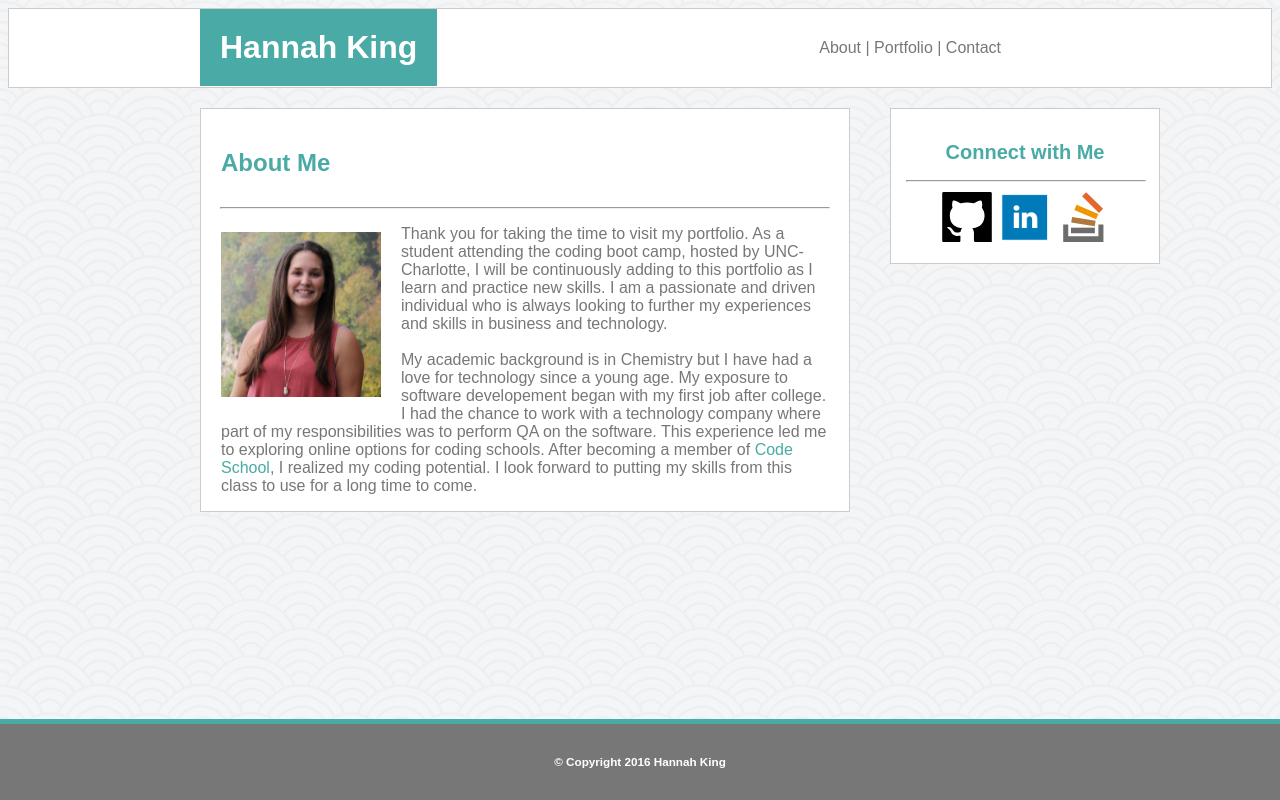
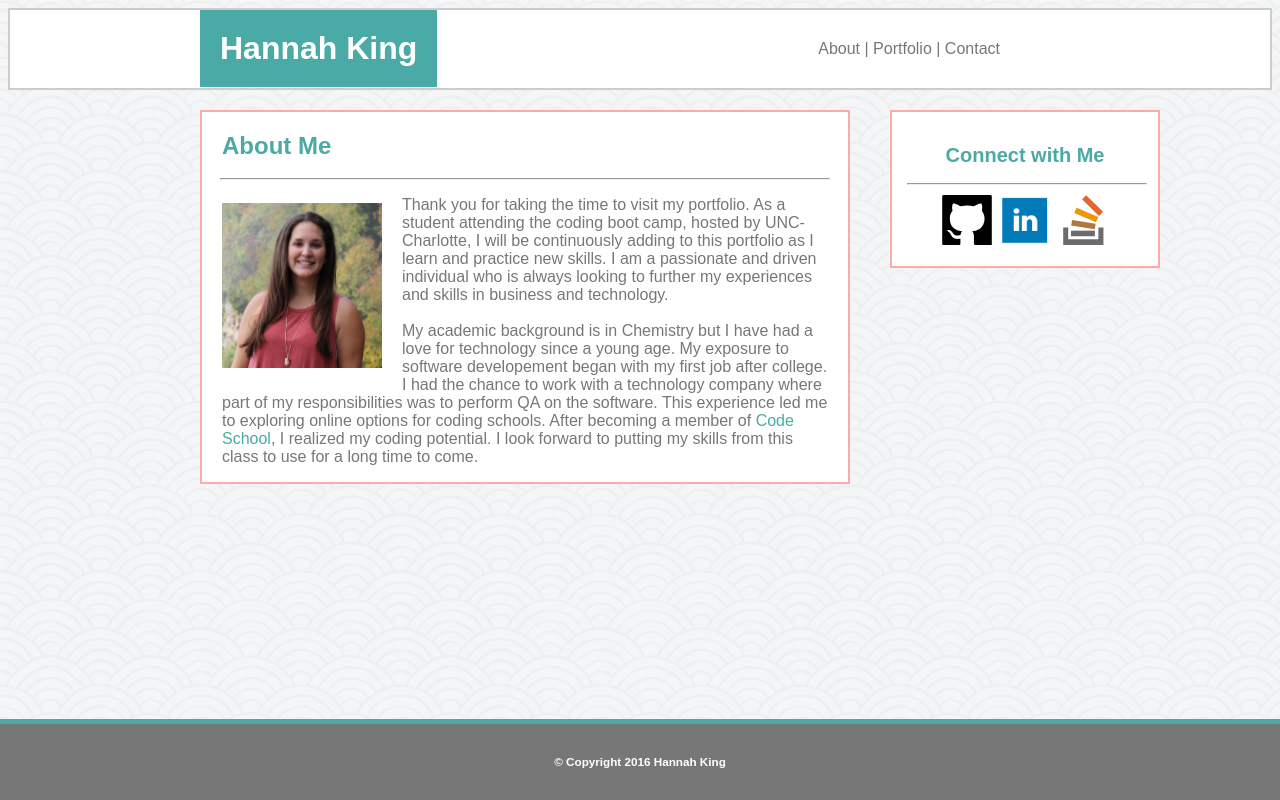
Before and after one commit to hmk7805/Basic-Portfolio, a PHP site: page / in a window 1280 px wide. Run offline with PHP 8.4, Linux system fonts and the light colour scheme.

Commit message:
Personal Touches Added: border colors on content area

```diff
--- a/assets/css/style.css
+++ b/assets/css/style.css
@@ -10,7 +10,7 @@ body{
 	font-family: "Arial", "Helvetica Neue", "Helvetica", "sans-serif";
 }
 
-h1 h2{
+h1 h2 h3 h4{
 	font-family: "Georgia", "Times", "Times New Roman", "serif";
 
 }
@@ -19,7 +19,7 @@ header{
 	background-color: #ffffff;
 	width:100%;
 	overflow:auto;
-	border: 1px solid #cccccc;
+	border: 2px solid #cccccc;
 	margin:0px 0px 20px 0px;
 
 }
@@ -77,7 +77,7 @@ a {
 
 .about-page {
 	background-color: #ffffff;
-	border: 1px solid #cccccc;
+	border: 2px solid #ffaaaa;
 	float:left;
 	width:650px;
 	margin: 0px 0px 0px 0px;
@@ -87,6 +87,7 @@ a {
 .heading {
 	color:#4aaaa5;
 	padding:20px 20px 10px 20px;
+	margin:0;
 	clear:both;
 
 }
@@ -113,7 +114,7 @@ p {
 
 .contact-page {
 	background-color: #ffffff;
-	border: 1px solid #cccccc;
+	border: 2px solid #ffaaaa;
 	float:left;
 	width:650px;
 	margin: 0px 0px 0px 0px;
@@ -145,7 +146,7 @@ form {
 
 .portfolio-page {
 	background-color: #ffffff;
-	border: 1px solid #cccccc;
+	border: 2px solid #ffaaaa;
 	float:left;
 	width:650px;
 	margin: 0px 0px 20px 0px;
@@ -209,7 +210,7 @@ h4 {
 aside {
 	text-align:center;
 	background-color: #ffffff;
-	border: 1px solid #cccccc;
+	border: 2px solid #ffaaaa;
 	width: 270px;
 	padding: 15px;
 	margin: 0px 0px 0px 0px;
```
